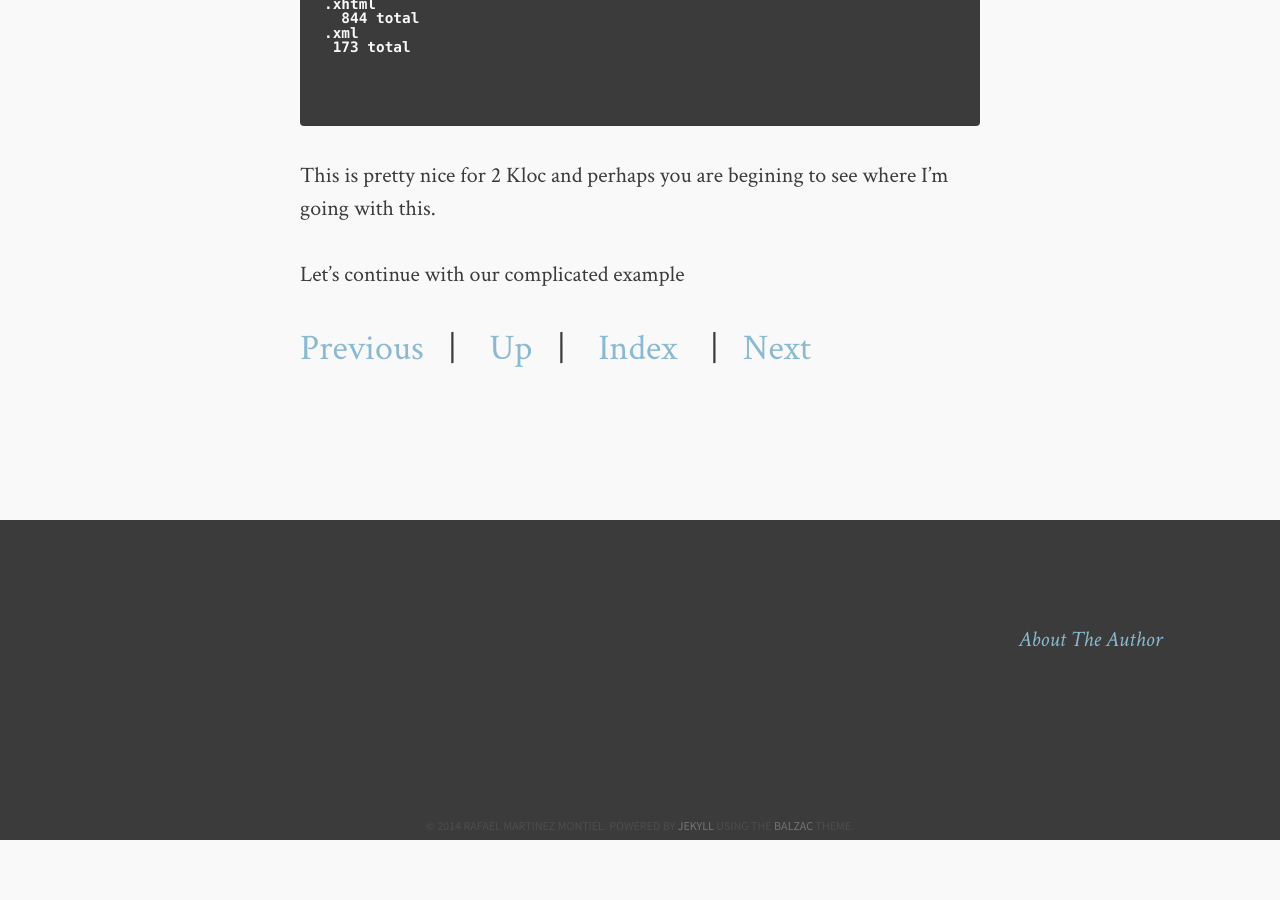
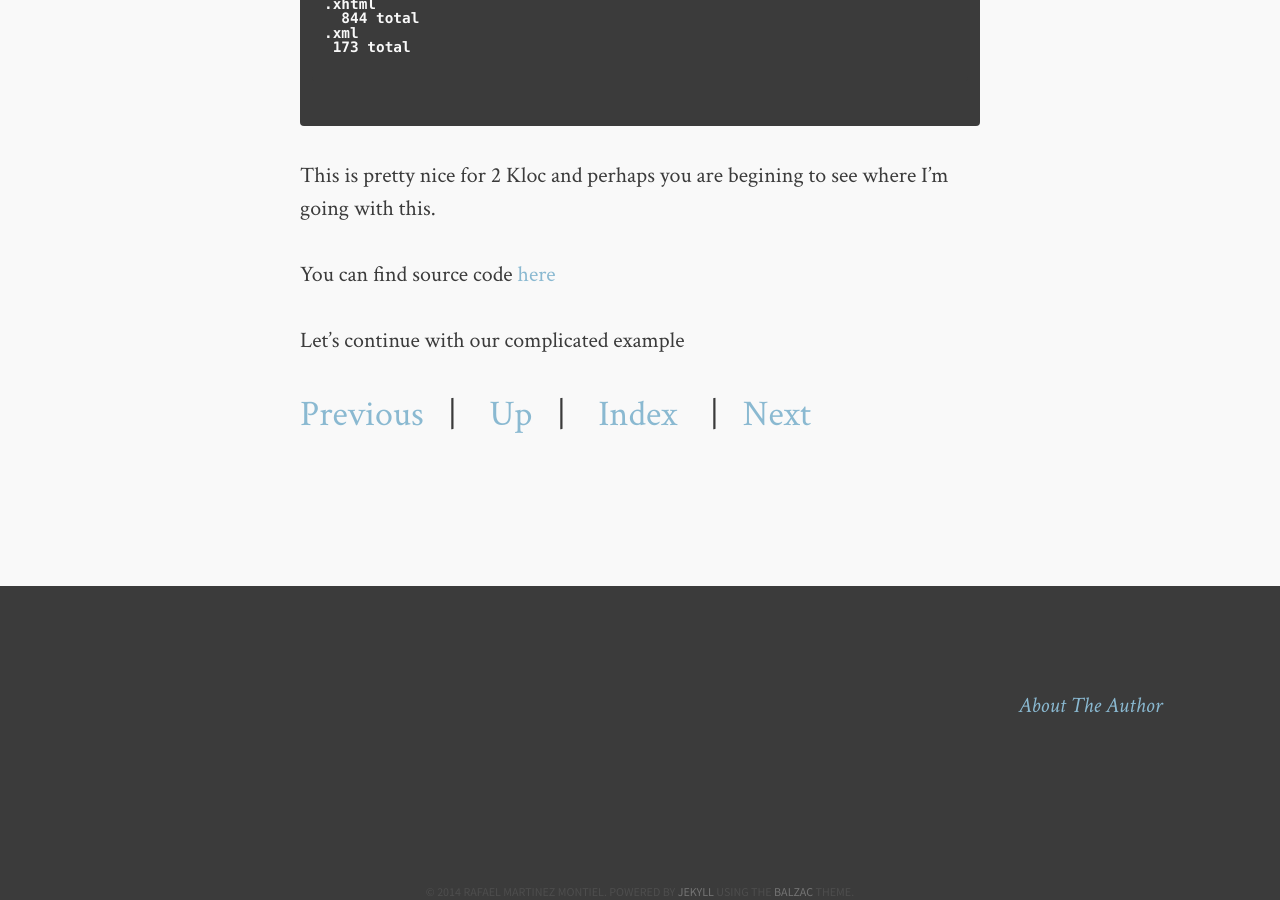
Before and after one commit to mtzmontiel/simple-concise, a Jekyll site: the page built from forge/sampleUI-BasicUI-03.md, in a window 1280 px wide and 900 px high, scrolled down 8838 px. Built offline with Jekyll 4.4.1, drawn with Linux system fonts in a browser that asks for light colours; before the commit the page ends 9678 px from its top, so only the background shows below that.

Commit message:
Links from pages

```diff
--- a/forge/sampleUI-BasicUI-03.md
+++ b/forge/sampleUI-BasicUI-03.md
@@ -193,4 +193,8 @@
 This is pretty nice for 2 Kloc and perhaps you are begining to see where
 I'm going with this.
 
+You can find source code [here][code-forge-buc-bui-1.2]
+
+[code-forge-buc-bui-1.2]:https://github.com/mtzmontiel/simple-concise/releases/tag/code-forge-buc-bui-1.2
+
 Let's continue with our complicated example
```
